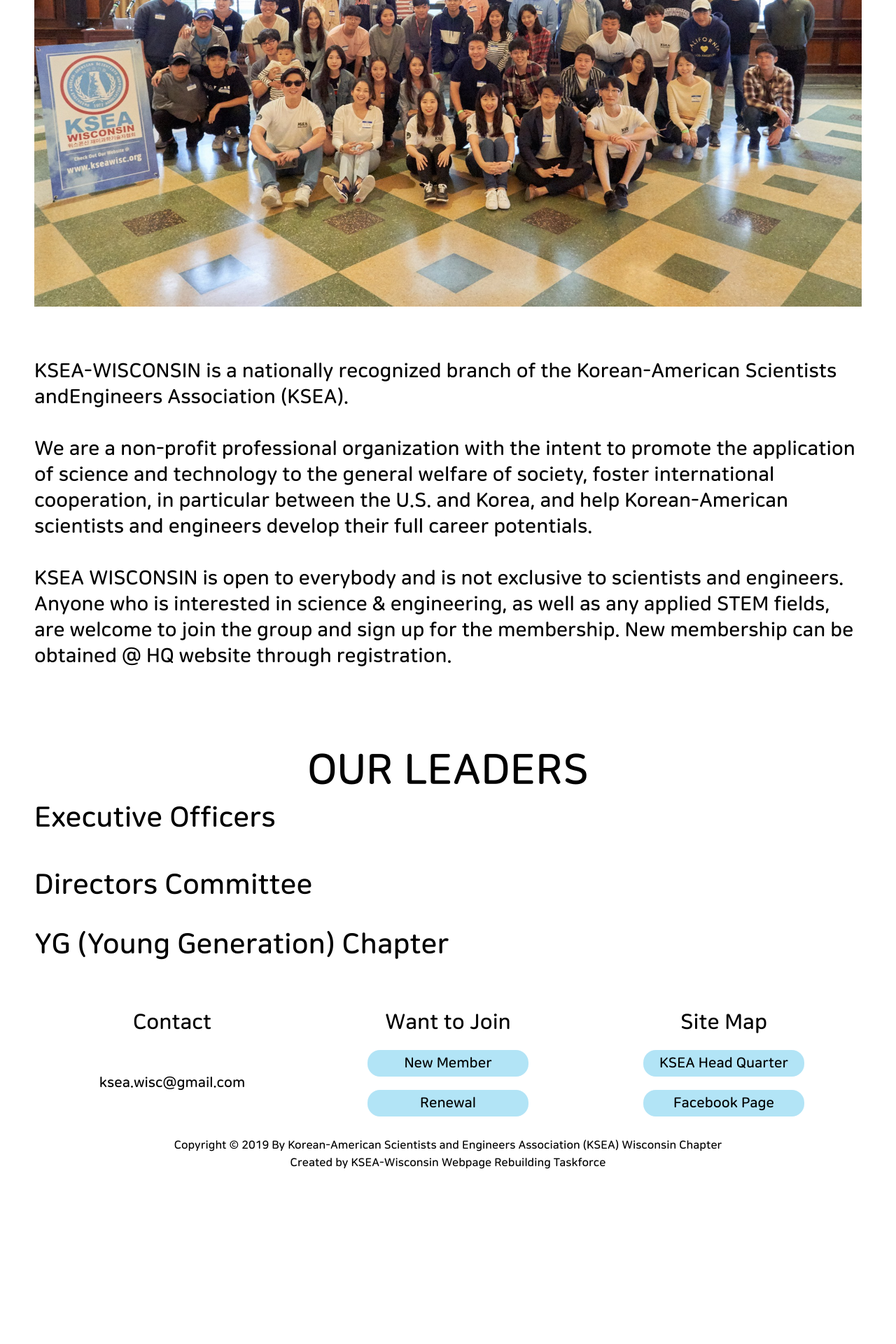
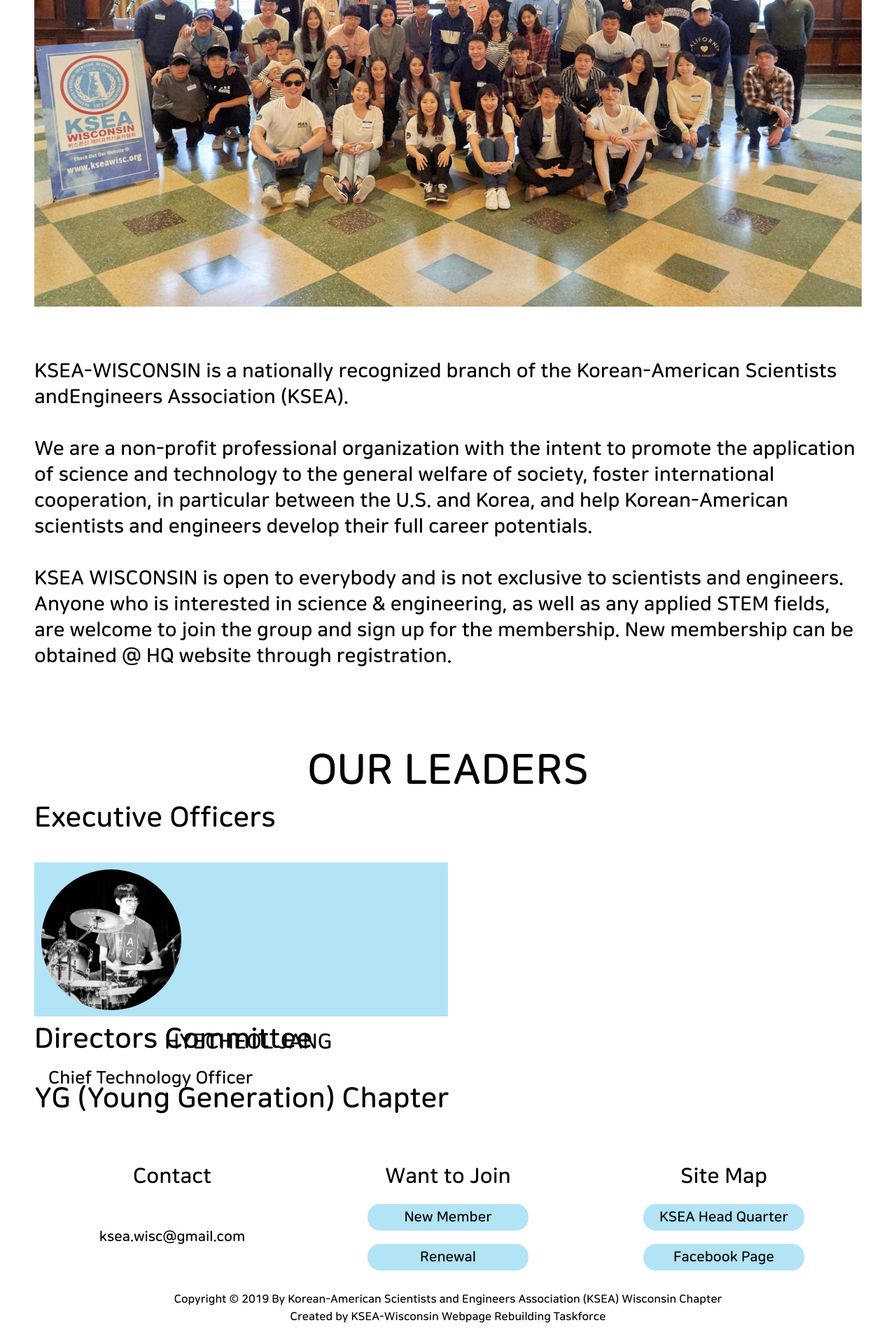
Before and after one commit to KSEAWisconsin/kseawisconsin.github.io, a Jekyll site: the page built from about.html, in a window 1280 px wide. Shown: the part 683-2603 px from the top of the page at 70% size. Built offline with Jekyll 4.4.1, drawn with Linux system fonts in a browser that asks for light colours; before the commit the page ends 2383 px from its top, so only the background shows below that.

Commit message:
Works on person cards

```diff
--- a/_data/about_people.yml
+++ b/_data/about_people.yml
@@ -9,6 +9,6 @@
 
 - person_name: HYECHEOL JANG
   place: Executive Officers
-  image_url:
+  image_url: /assets/about_us_image/HYECHEOL_JANG.jpg
   standing: Chief Technology Officer
   webstie_url: hcjang.com
--- a/_sass/KSEAWeb.scss
+++ b/_sass/KSEAWeb.scss
@@ -424,7 +424,7 @@
         .event_name {
           margin-top: 25px;
           margin-bottom: 20px;
-          text-align: center;
+          text-align: left;
           font-size: 30px;
         }
 
@@ -432,11 +432,12 @@
           margin-left: 20px;
           margin-top: 10px;
           margin-bottom: 30px;
+          text-align: left;
           font-size: 25px;
         }
 
         .round-button {
-          text-align: center;
+          text-align: left;
           font-size: 20px;
           margin-top: 30px;
           margin-bottom: 29px;
@@ -514,6 +515,14 @@
       .event-wrapper {
         height: 220px;
         background-color: #B2E4F6;
+        display: grid;
+
+        .person_image {
+          width: 200px;
+          border-radius: 100px;
+          margin-left: 10px;
+          margin-top: 10px;
+        }
 
         .person_name {
           margin-left: 20px;
--- a/about.html
+++ b/about.html
@@ -17,22 +17,13 @@
       <p id = "main">OUR LEADERS</p>
       <p id = "sub">Executive Officers</p>
         <div class = "grid_wrapper">
-            {% for item in site.data.events_events%}
+            {% for item in site.data.about_people %}
               <div class = "event-wrapper">
                   <div>
-                      {% if item.event_name.size > 30 %}
-                      <p class = "event_name">{{ item.event_name | truncatewords: 27 }}...</p>
-                      {% else %}
-                      <p class = "event_name">{{ item.event_name }}</p>
-                      {% endif %}
-
-                      <p class = "detail">Date: {{ item.date }}</p>
-
-                      {% if item.location.size > 30 %}
-                      <p class = "detail">Location: {{ item.location | truncatewords: 27 }}...</p>
-                      {% else %}
-                      <p class = "detail">Location: {{ item.location }}</p>
-                      {% endif %}
+                      <img class = "person_image" src = "{{ site.baseurl }}{{ item.image_url }}">
+                      <p class = "person_name">{{ item.person_name }}</p>
+                      <p class = "standing">{{ item.standing }}</p>
+                      <p class = "personal_url">{{ item.website_url }}</p>
                   </div>
               </div>
             {% endfor %}
```
Also changed, not shown: assets/about_us_image/HYECHEOL_JANG.jpg (added).
